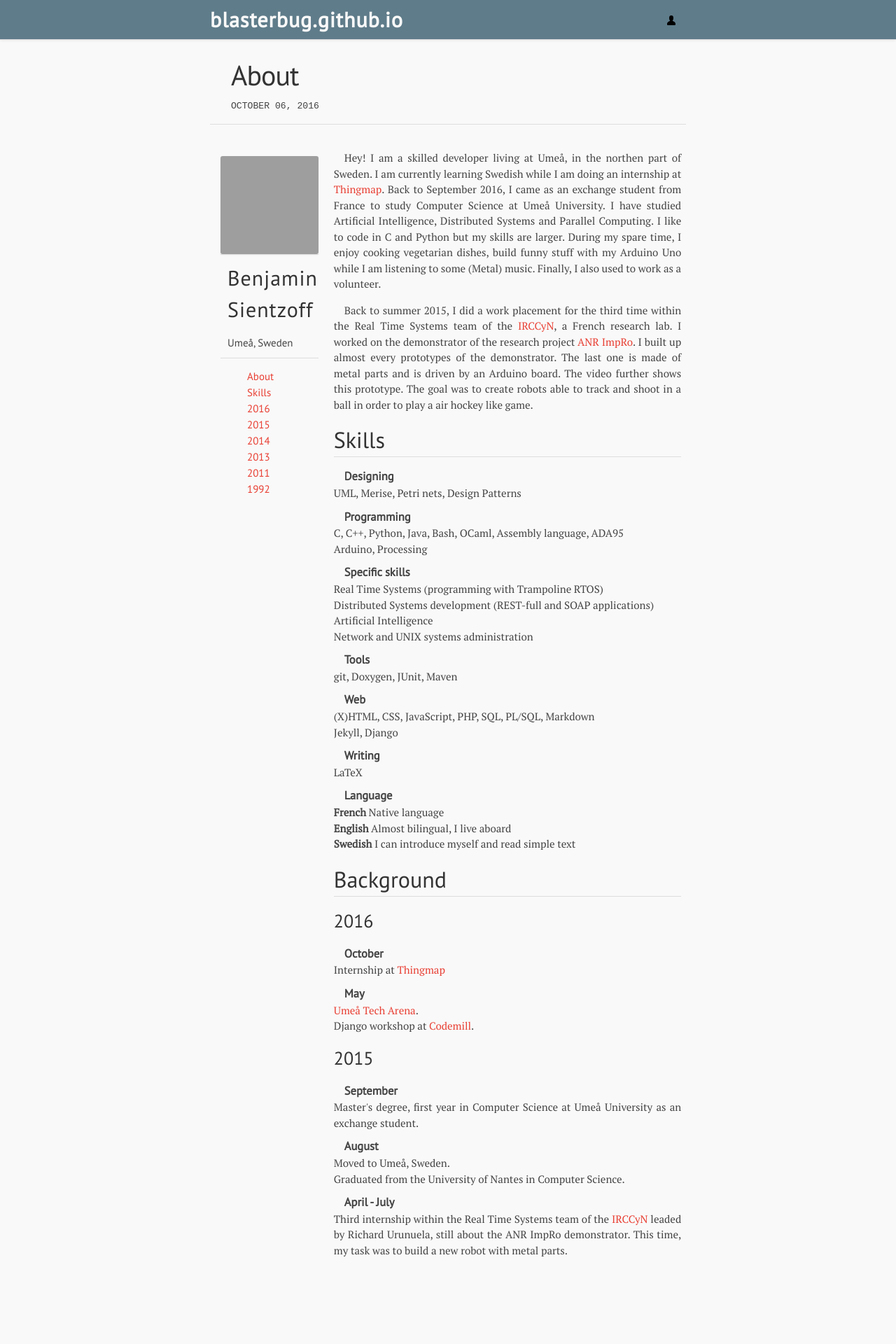
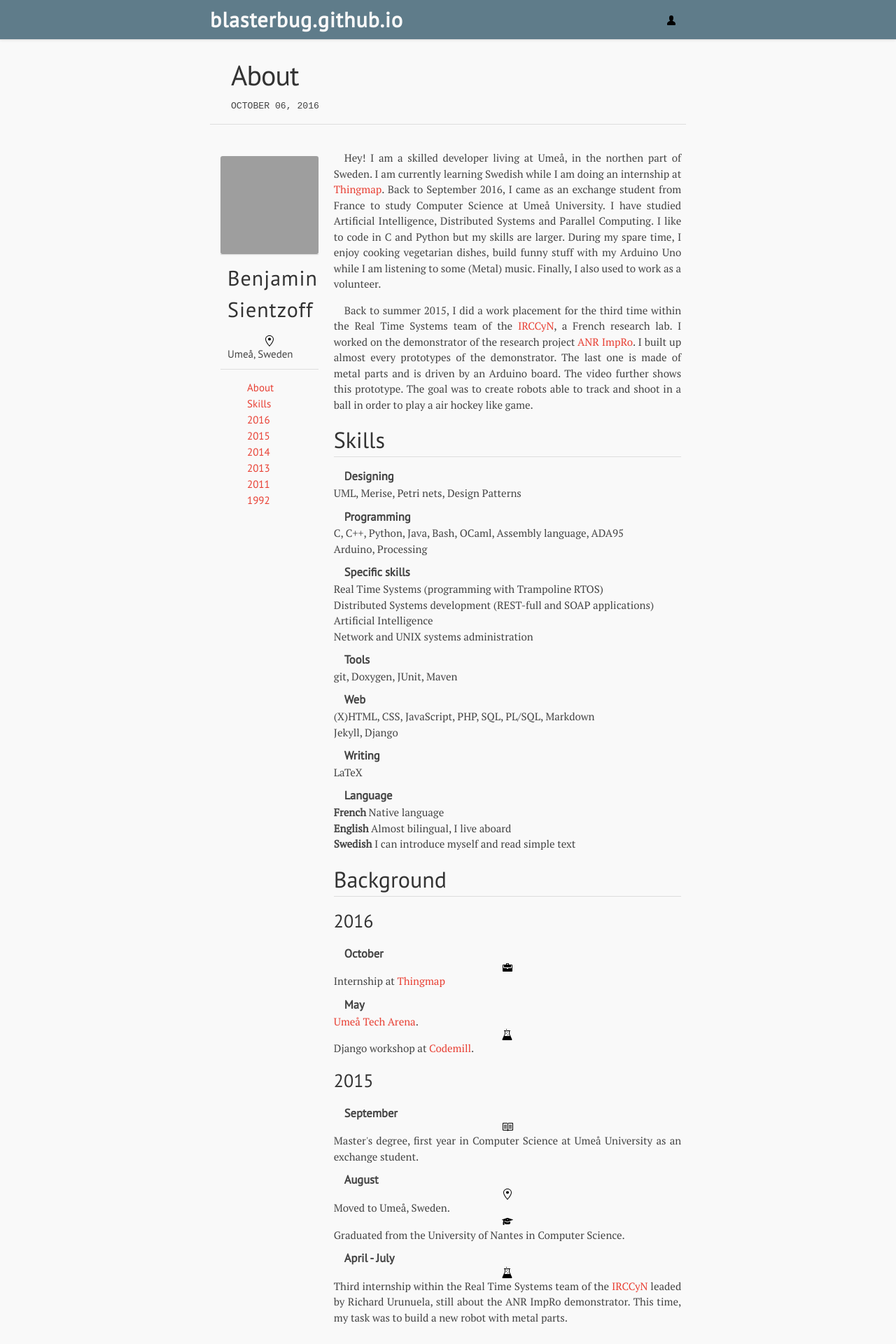
Before and after one commit to blasterbug/blasterbug.github.io, a Jekyll site: the page built from curriculum.md, in a window 1280 px wide. Shown: the top 1920 px of the page at 70% size. Built offline with Jekyll 4.4.1, drawn with Linux system fonts in a browser that asks for light colours; some web fonts are replaced; grey boxes are pictures that could not be loaded.

Commit message:
Curriculum svg

```diff
--- a/css/octicons.scss
+++ b/css/octicons.scss
@@ -14,7 +14,7 @@ a > img {
 
   .octicon, .mega-octicon, .medium-octicon {
     vertical-align: text-top;
-    //fill: currentColor;
+    fill: currentColor;
     display: inline-block;
     text-decoration: none;
     text-rendering: auto;
--- a/curriculum.md
+++ b/curriculum.md
@@ -12,7 +12,7 @@ about: true
 
   <ul class="cv-header-list" >
     <li><h3 id="name" >Benjamin Sientzoff</h3></li>
-    <li><span class="octicon octicon-location"></span> Umeå, Sweden</li>
+    <li><img class="octicon" src="/svg/location.svg" /> Umeå, Sweden</li>
   </ul>
 
   <ul id="menu"  class="cv-header-list" >
@@ -77,7 +77,7 @@ about: true
   <dl>
     <dt>October</dt>
     <dd>
-    <span class="octicon octicon-briefcase"></span>
+    <img class="octicon" src="/svg/briefcase.svg" />
     Internship at <a href="http://www.thingmap.com/" title="Thingamp - A simple way to ask around">Thingmap</a>
     </dd>
     <dt>May</dt>
@@ -86,7 +86,7 @@ about: true
     <a href="http://www.uminovainnovation.se/evenemang/umea-tech-arena-2016" >Umeå Tech Arena</a>.
     </dd>
     <dd>
-    <span class="octicon octicon-beaker"></span>
+    <img class="octicon" src="/svg/beaker.svg" />
     Django workshop at <a href="http://www.codemill.se/" >Codemill</a>.
     </dd>
   </dl>
@@ -94,21 +94,21 @@ about: true
   <dl>
     <dt>September</dt>
     <dd>
-      <span class="octicon octicon-book"></span>
+      <img class="octicon" src="/svg/book.svg" />
       Master's degree, first year in Computer Science at Umeå University as an exchange student.
     </dd>
     <dt>August</dt>
     <dd>
-      <span class="octicon octicon-location"></span>
+      <img class="octicon" src="/svg/location.svg" />
       Moved to Umeå, Sweden.
     </dd>
     <dd>
-      <span class="octicon octicon-mortar-board"></span>
+      <img class="octicon" src="/svg/mortar-board.svg" />
       Graduated from the University of Nantes in Computer Science.
     </dd>
     <dt>April - July</dt>
     <dd>
-      <span class="octicon octicon-beaker"></span>
+      <img class="octicon" src="/svg/beaker.svg" />
       Third internship within the Real Time Systems team of the <a href="http://www.irccyn.ec-nantes.fr/en/irccyn/presentation" target="_blank" title="Institut de Recherche en Communication et Cybernétique de Nantes" >IRCCyN</a> leaded by Richard Urunuela, still about the ANR ImpRo demonstrator. This time, my task was to build a new robot with metal parts.
     </dd>
   </dl>
@@ -119,13 +119,13 @@ about: true
   <dl>
     <dt>September</dt>
     <dd>
-      <span class="octicon octicon-jersey"></span>
+      <img class="octicon" src="/svg/jersey.svg" />
       Volunteering for the thirteenth edition of <a href="http://www.scopitone.org/" target="_blank" title="Scoptione" >Scopitone</a>, a festival about Digital art.
     </dd>
 
     <dt>June - July (12 weeks)</dt>
     <dd>
-      <span class="octicon octicon-beaker"></span>
+      <img class="octicon" src="/svg/beaker.svg" />
       Second internship at <a href="http://www.irccyn.ec-nantes.fr/en/irccyn/presentation" target="_blank" title="Institut de Recherche en Communication et Cybernétique de Nantes" >IRCCyN</a> with the Real Time System team, leaded by Richard Urunuela. The purpose was adding a camera to the <a href="https://en.wikipedia.org/wiki/Lego_Mindstorms_NXT" target="_blank" title="Lego Mindstorms NXT on Wikipedia" >Lego Mindstorms NXT</a>.  The NXT is used to control the robots of the ANR ImpRo demonstrator.<br/> The camera is actually an <a href="http://arduino.cc/en/Mayn/ArduinoBoardUno" target="_blank" title="Arduino Uno" >Arduino Uno</a> board connected to a <a href="http://www.cmucam.org/projects/cmucam4/" >CMUcam4</a> and five proximity sensors. The Arduino board manages the CMU cam and the sensors and send the data to the NXT via I2C.
     </dd>
   </dl>
@@ -135,25 +135,25 @@ about: true
     <dt>September</dt>
 
     <dd>
-      <span class="octicon octicon-book"></span>
+      <img class="octicon" src="/svg/book.svg" />
       Start my bachelor degree in Computer Science at the University of Nantes, France.</dd>
     <dd>
-      <span class="octicon octicon-briefcase"></span>
+      <img class="octicon" src="/svg/briefcase.svg" />
       Start part-time working as a cashier at a mini-market.
     </dd>
     <dd>
-      <span class="octicon octicon-jersey"></span>
+      <img class="octicon" src="/svg/jersey.svg" />
       Volunteering for the twelfth edition of <a href="http://www.scopitone.org/" target="_blank" title="Scoptione" >Scopitone</a>, a festival about Digital art.
     </dd>
     <dt>July</dt>
     <dd>
-      <span class="octicon octicon-mortar-board"></span>
+      <img class="octicon" src="/svg/mortar-board.svg" />
       Got my two-years degree in Computer Science (DUT : Diplôme Universitaire de Technologie Informatique) from The University of Nantes, France.
     </dd>
 
     <dt>May - June (10 weeks)</dt>
     <dd>
-      <span class="octicon octicon-beaker"></span>
+      <img class="octicon" src="/svg/beaker.svg" />
       First internship at <a href="http://www.irccyn.ec-nantes.fr/en/irccyn/presentation" target="_blank" title="Institut de Recherche en Communication et Cybernétique de Nantes" >IRCCyN</a>, within the Real Time Systems team. I was leaded by Jean-Luc Béchennec, Sébastien Faucou and Richard Urunuela. During this internship, I designed a first prototype for the demonstrator of the ANR ImpRo project. The demonstrator is a table where two robots hit back and forth a ball. It is a kind of an air-hockey. Robots are built with Lego and controlled by the <a href="https://en.wikipedia.org/wiki/Lego_Mindstorms_NXT" target="_blank" title="Lego Mindstorms NXT on Wikipedia" >Lego Mindstorms NXT</a>. <a href="http://trampoline.rts-software.org/" target="_blank" title="Trampoline - Open Source RTOS Project" >Trampoline RTOS</a>, the operating system developed by the team, allows the robot to be autonomous with Real Time features. It runs on the NXT.
     </dd>
   </dl>
@@ -162,18 +162,19 @@ about: true
   <dl>
     <dt>June</dt>
     <dd>
-      <span class="octicon octicon-octoface"></span>
+      <img class="octicon" src="/svg/octoface.svg" />
       Benjamin registered on GitHub.
     </dd>
   </dl>
 
-  <div style="margin: auto; width: 32px; display:block;"><span class="mega-octicon octicon-ellipsis"></span></div>
+  <div style="margin: auto; width: 32px; display:block;"><img class="octicon" with="32px" src="/svg/ellipses.svg" /></div>
+
 
   <h3 id="cur-1992" >1992</h3>
   <dl>
     <dt>June</dt>
     <dd>
-      <span class="octicon octicon-package"></span>
+      <img class="octicon" src="/svg/package.svg" />
       Born after nine extra days <i>in utero</i>.
     </dd>
   </dl>
```
Also changed, not shown: svg/beaker.svg (added), svg/book.svg (added), svg/briefcase.svg (added), svg/ellipses.svg (added), svg/jersey.svg (added), svg/location.svg (added), svg/mortar-board.svg (added), svg/octoface.svg (added), svg/package.svg (added).
